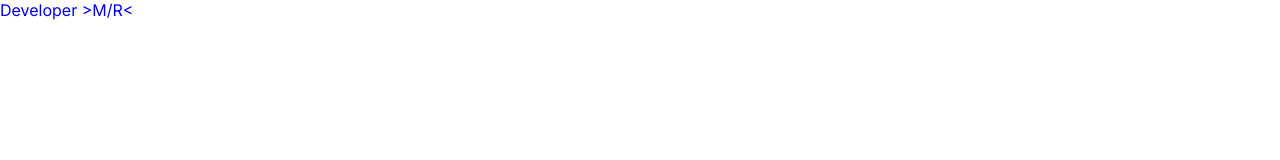
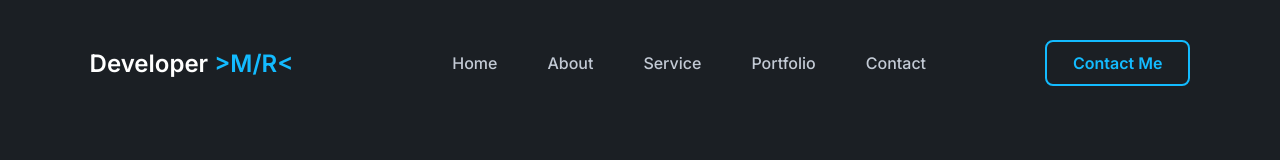
Before and after one commit to Maven-Rabiul/Responsive-Portfolio, a plain HTML site: page index.html in a window 1280 px wide. Drawn offline with nearby package versions, Linux system fonts and the light colour scheme.

Commit message:
Header sections html and css done
Html and CSS coding almost done ..for header section.

```diff
--- a/css/style.css
+++ b/css/style.css
@@ -19,3 +19,67 @@
     --h2-font:2.9rem;
     --p-font:1rem;
 }
+body{
+    background-color: var(--bg-color);
+    color: var(--text-color);
+}
+header{
+    position: fixed;
+    width: 100%;
+    top: 0;
+    right: 0;
+    z-index: -1000;
+    display: flex;
+    align-items: center;
+    justify-content: space-between;
+    padding:40px 7%;
+    background:transparent;
+    transition:all .5s ease;
+}
+.logo{
+    font-size: 24px;
+    font-weight: 600;
+    color: var(--text-color);
+}
+span{
+    color: var(--main-color);
+}
+.navlist{
+    display: flex;
+
+}
+.navlist a{
+    font-size: var(--p-font);
+    font-weight: 500;
+    color: var(--other-color);
+    margin-left: 40px;
+    transition: all .5s ease;
+    padding: 5px;
+}
+.navlist a:hover{
+    color: var(--main-color);
+    text-shadow: 3px 3px 20px var(--main-color),-2px 1px 30px var(--text-color);
+}
+#menu-icon{
+    font-size: 35px;
+    z-index: 10001;
+    cursor: pointer;
+    display: none;
+}
+.h-btn{
+    display: inline-block;
+    border: 2px solid var(--main-color);
+    border-radius: 8px;
+    background: transparent;
+    color: var(--main-color);
+    font-size: 16px;
+    font-weight: 600;
+    padding: 11px 26px;
+    transition:all .5s ease;
+}
+.h-btn:hover{
+    color: var(--bg-color);
+    background: var(--main-color);
+    box-shadow:0 0 20px var(--main-color);
+    transform: scale(1.1);
+}
--- a/index.html
+++ b/index.html
@@ -19,7 +19,21 @@
 </head>
 <body>
     <!--header-->
+    <header>
     <a href="#" class="logo">Developer <span>>M/R<</span></a>
+    <div class="bx bx-menu" id="menu-icon"></div>
+    <ul class="navlist">
+        <li><a href="#home">Home</a></li>
+        <li><a href="#about">About</a></li>
+        <li><a href="#service">Service</a></li>
+        <li><a href="#portfolio">Portfolio</a></li>
+        <li><a href="#contact">Contact</a></li>
+    </ul>
+    <div class="top-btnn">
+        <a href="#" class="h-btn">Contact Me</a>
+
+    </div>
+        </header>
 
     <!--JS link-->
     <script src="js/script.js"></script>
```
